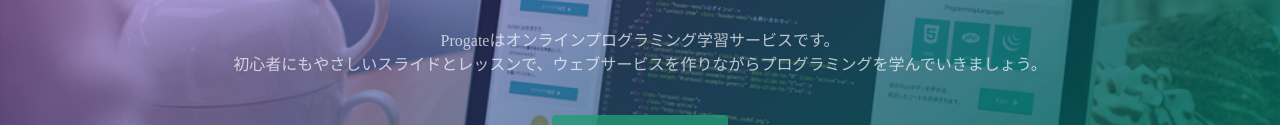
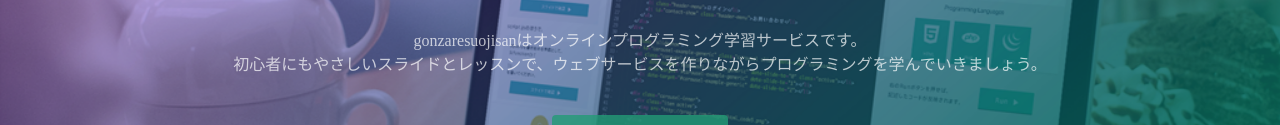
Before and after one commit to gonzaresuojisan/gonzaresuojisan.github.io, a plain HTML site: page index.html in a window 1280 px wide. Shown: the part 317-442 px from the top of the page. Drawn offline with Linux system fonts and the light colour scheme.

Commit message:
Update index.html

```diff
--- a/index.html
+++ b/index.html
@@ -24,7 +24,7 @@
   <div class="top-wrapper">
     <div class="container">
       <h1>LEARN TO CODE.<br>LEARN TO BE CREATIVE.</h1>
-      <p>Progateはオンラインプログラミング学習サービスです。<br>初心者にもやさしいスライドとレッスンで、ウェブサービスを作りながらプログラミングを学んでいきましょう。</p>
+      <p>gonzaresuojisanはオンラインプログラミング学習サービスです。<br>初心者にもやさしいスライドとレッスンで、ウェブサービスを作りながらプログラミングを学んでいきましょう。</p>
       <div class="btn-wrapper">
         <a href="#" class="btn signup">新規登録はこちら</a>
         <p>or</p>
```
